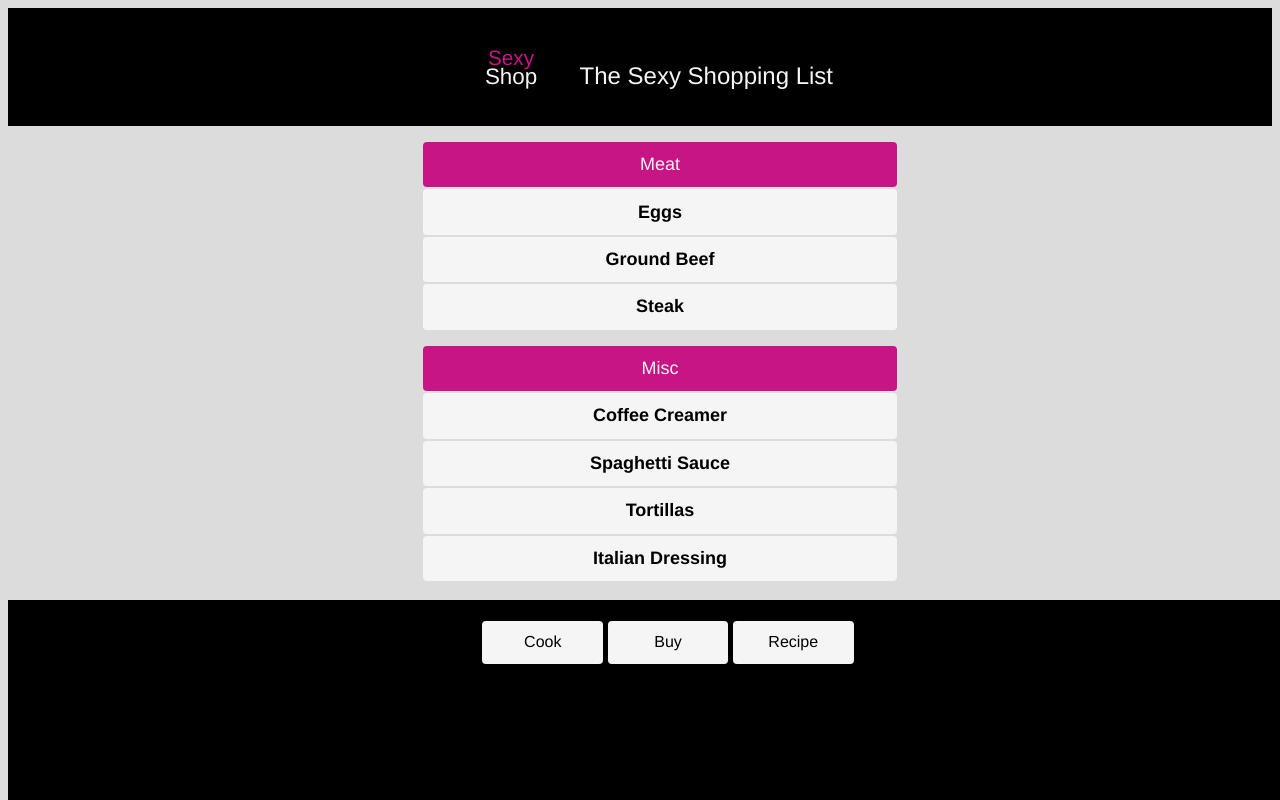
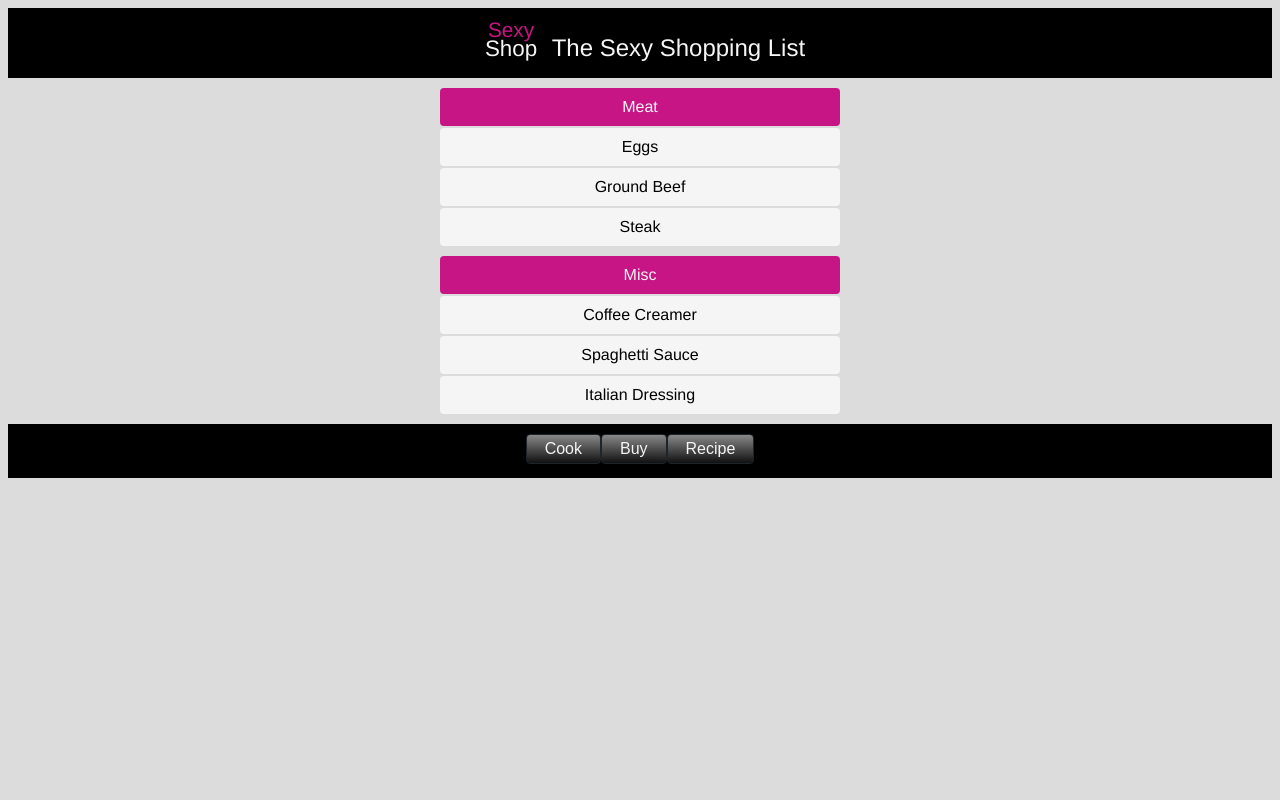
Before and after one commit to j-borges/sexy-shopping-list, a website: page index.html in a window 1280 px wide. Drawn offline with Linux system fonts and the light colour scheme.

Commit message:
updated buttons

```diff
--- /dev/null
+++ b/app/styles/button-bar.scss
@@ -0,0 +1,20 @@
+.btn-bar {
+  display: inline-block;
+  max-width: 400px;
+  border-radius: 4px;
+
+}
+.btn {
+  padding: 5px 18px;
+  margin: 0;
+  float: left;
+  font-size: 1em;
+  color: whitesmoke;
+  border: 1px solid #1c252b;
+  border-radius: 4px;
+  background: (linear-gradient(#888, #111));
+  &:hover {
+    color: lightgrey;
+    background: (linear-gradient(#777, #000));
+  }
+}
--- a/app/styles/global.scss
+++ b/app/styles/global.scss
@@ -0,0 +1,8 @@
+* {
+  box-sizing: border-box;
+}
+html,
+body {
+  font-family: "Helvetica Neue", Helvetica, SansSerif;
+  background-color: gainsboro;
+}
--- a/app/styles/header-footer.scss
+++ b/app/styles/header-footer.scss
@@ -0,0 +1,36 @@
+.header {
+  background-color: black;
+  text-align: center;
+}
+.footer {
+  background-color: black;
+  text-align: center;
+  padding: 10px;
+}
+.logo {
+  color: white;
+  display: inline-block;
+  padding: 10px;
+}
+.header-name{
+  color:whitesmoke;
+  display: inline-block;
+
+}
+.header-name h1 {
+  font-weight: 200;
+  font-size: 1.5em;
+}
+
+.top {
+  color: mediumvioletred;
+  font-size: 1.3em;
+  font-weight: 100;
+}
+
+.bottom{
+  color: whitesmoke;
+  font-weight: 300;
+  font-size: 1.4em;
+  line-height: 1px;
+}
--- a/app/styles/main.scss
+++ b/app/styles/main.scss
@@ -1 +1,7 @@
-@import "variables";
+@import "variable";
+@import "global";
+
+// components
+@import "shopping-list";
+@import "header-footer";
+@import "button-bar";
--- a/app/styles/shopping-list.scss
+++ b/app/styles/shopping-list.scss
@@ -0,0 +1,28 @@
+.lists {
+
+.list {
+  display: block;
+  width: 400px;
+  max-width: 80%;
+  text-align: center;
+  margin: 10px auto 10px;
+  list-style: none;
+  padding: 0px;
+
+}
+  .list-header{
+    background-color: mediumvioletred ;
+    color: whitesmoke;
+    font-weight: 300;
+    border-radius: 4px;
+    padding: 10px;
+    margin-bottom: 2px;
+  }
+  .item {
+    padding: 10px;
+    border-radius: 4px;
+    margin-bottom: 2px;
+    background-color: whitesmoke;
+
+  }
+}
--- a/index.html
+++ b/index.html
@@ -2,7 +2,7 @@
 <html lang="en">
 <head>
     <meta charset="UTF-8">
-    <link rel="stylesheet" href="main.css">
+    <link rel="stylesheet" href="build/styles/main.css">
     <title>Sexy Shopping List</title>
 </head>
 <body>
@@ -15,28 +15,25 @@
         <div class="header-name"><h1>The Sexy Shopping List</h1></div>
     </div>
 <div class="lists">
-    <ul>
-        <li>Meat</li>
-        <li>Eggs</li>
-        <li>Ground Beef</li>
-        <li>Steak</li>
+    <ul class="list">
+        <li class="list-header">Meat</li>
+        <li class="item">Eggs</li>
+        <li class="item">Ground Beef</li>
+        <li class ="item">Steak</li>
     </ul>
-    <ul>
-        <li>Misc</li>
-        <li>Coffee Creamer</li>
-        <li>Spaghetti Sauce</li>
-        <li>Tortillas</li>
-        <li>Italian Dressing</li>
-
+    <ul class="list">
+        <li class="list-header">Misc</li>
+        <li class ="item">Coffee Creamer</li>
+        <li class="item">Spaghetti Sauce</li>
+        <li class="item">Italian Dressing</li>
     </ul>
 </div>
     <footer class="footer">
-    <div class="footer-nav">
-        <ul>
-         <li>Cook</li>
-         <li>Buy</li>
-         <li>Recipe </li>
-        </ul>
+        <div class="btn-bar three-btns">
+            <button class="btn">Cook</button>
+            <button class="btn">Buy</button>
+            <button class="btn">Recipe</button>
+        </div>
     </div>
 
     </footer>
--- a/package.json
+++ b/package.json
@@ -8,7 +8,6 @@
     "server": "live-server --watch=index.html,build",
     "precompile": "rm -rf build/*",
     "compile": "npm run compile:js && npm run compile:styles",
-    "test": "echo \"Error: no test specified\"",
     "list": "ls node_modules/.bin",
     "compile:js": "cp -R app/js build",
     "compile:styles": "node-sass app/styles/main.scss build/styles/main.css",
@@ -30,5 +29,8 @@
     "live-server": "^0.9.1",
     "node-sass": "^3.4.2",
     "watch": "^0.17.1"
+  },
+  "devDependencies": {
+    "sass-lint": "^1.5.0"
   }
 }
```
Also changed, not shown: build/styles/main.css, 1 other file.
